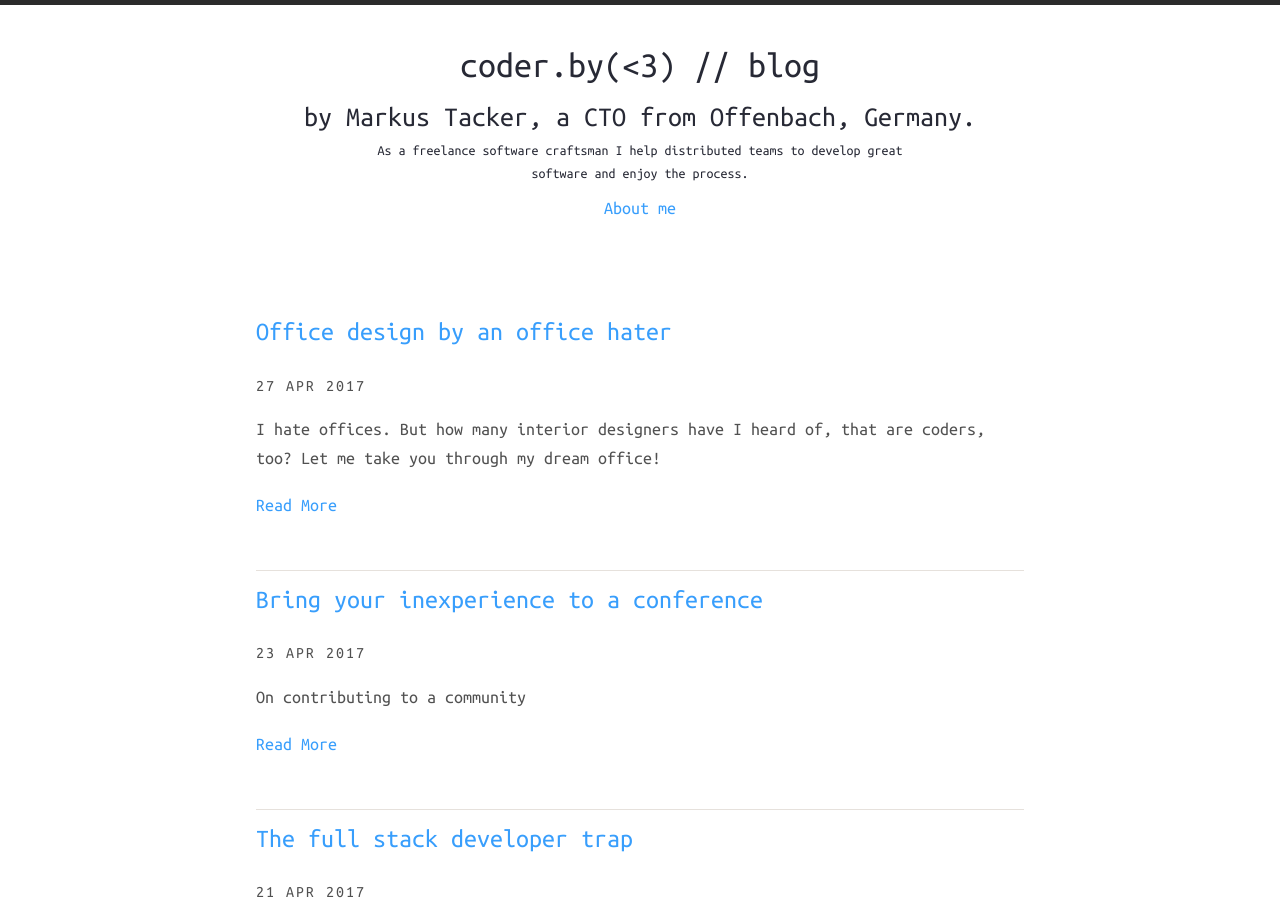
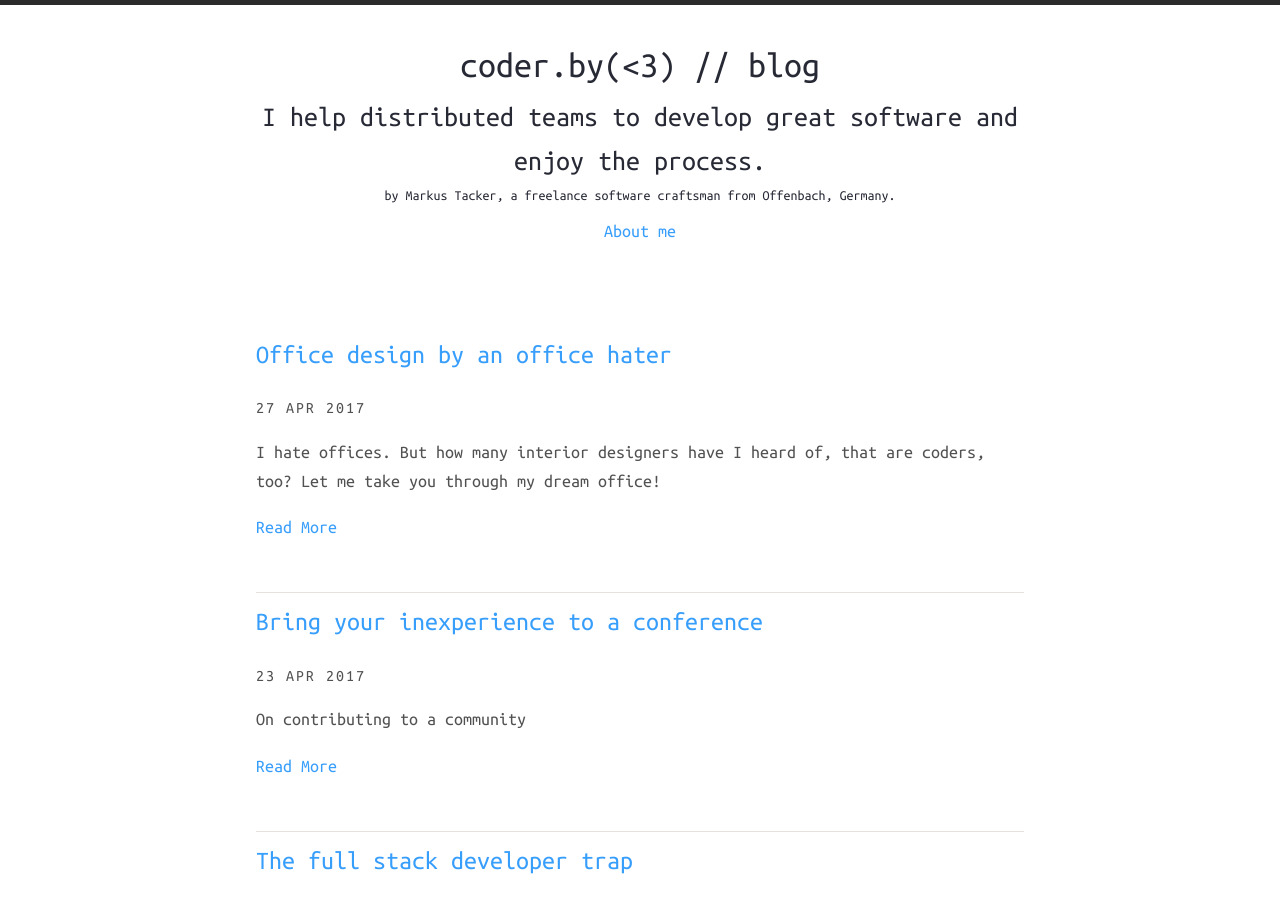
Before and after one commit to coderbyheart/blog, a Jekyll site: the page built from index.html, in a window 1280 px wide and 900 px high. Built offline with Jekyll 4.4.1, drawn with Linux system fonts in a browser that asks for light colours; nearby versions of some CDN libraries; some of the changed lines change nothing that is shown.

Commit message:
Updated tagline

```diff
--- a/_config.yml
+++ b/_config.yml
@@ -5,12 +5,12 @@
 
 harmony:
   name: coder.by(&lt;3) // blog
-  description: by Markus Tacker, a CTO from Offenbach, Germany.
+  description: I help distributed teams to develop great software and enjoy the process.
   photo: https://farm8.staticflickr.com/7336/13376420184_1f7c386fd7_n.jpg
   meta_description: > #
-    Blog by Markus Tacker, a CTO from Offenbach, Germany.
+    Blog by Markus Tacker, a freelance software craftsman from Offenbach, Germany.
     A coder by ♥ and organizational hacker by passion.
-    I help teams to build great software and to enjoy their work.
+    I help distributed teams to build great software and to enjoy their work.
   basetheme: harmony
   author:
     name: Markus Tacker
--- a/_layouts/default.html
+++ b/_layouts/default.html
@@ -35,7 +35,7 @@
             <div class="wc-container">
                 <h1><a href="{{ '/' | prepend:site.baseurl | prepend:site.url }}">{{ site.harmony.name }}</a></h1>
                 <h2>{{ site.harmony.description }}</h2>
-                <p><small>As a freelance software craftsman I help distributed teams to develop great software and enjoy the process.</small></p>
+                <p><small>by Markus Tacker, a freelance software craftsman from Offenbach, Germany.</small></p>
                 {% include header-links.html %}
             </div>
         </header>
```
